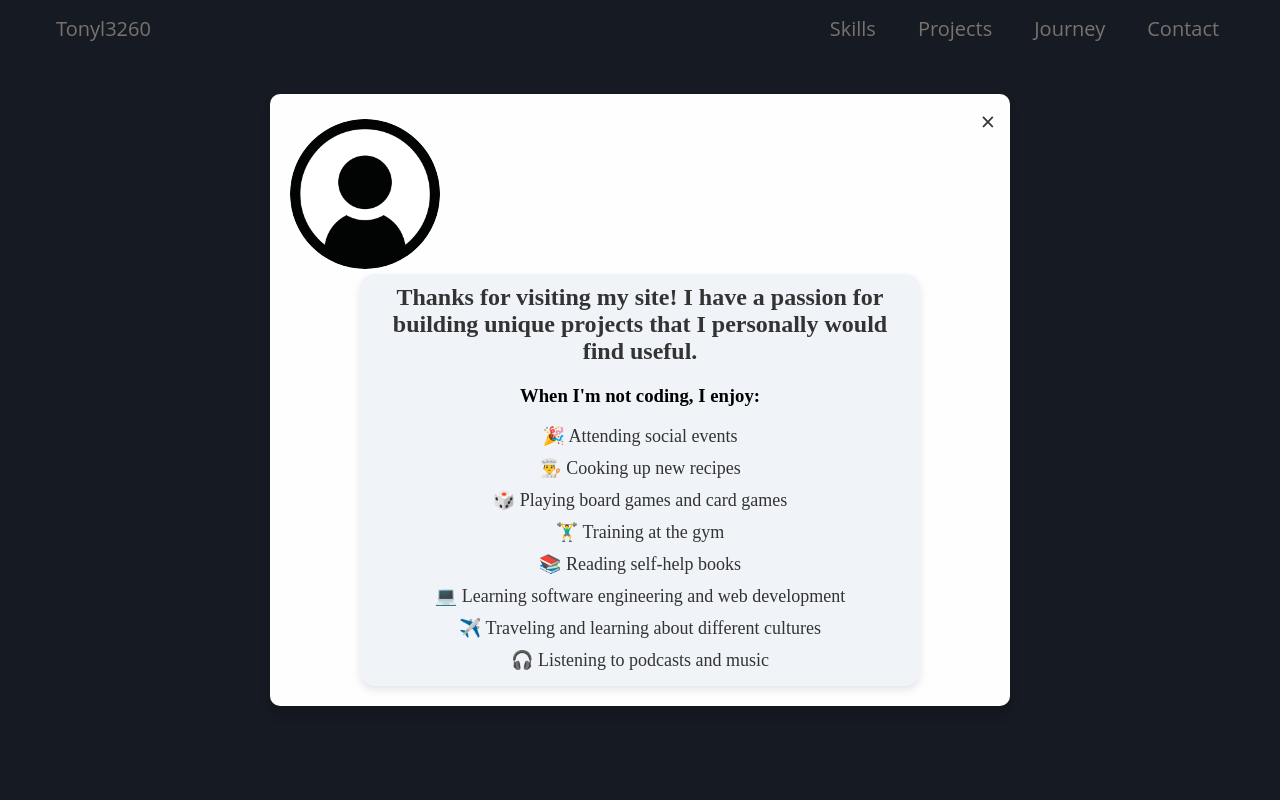
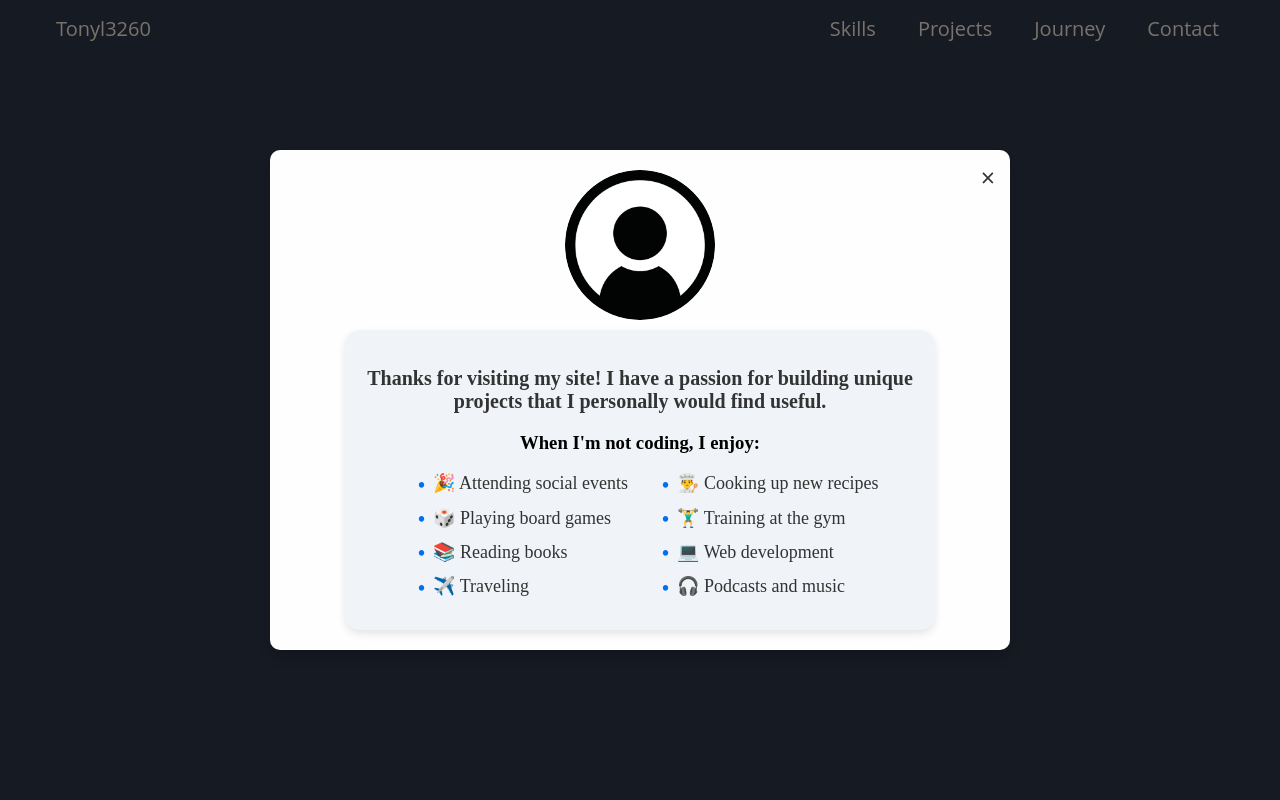
Before and after one commit to Tonyl3260/Portfolio, a plain HTML site: page index.html in a window 1280 px wide. Both pictures are taken after a click on the element "Tony!". Shown: the top 800 px of the page. Drawn offline with Linux system fonts and the light colour scheme.

Commit message:
update popup

```diff
--- a/index.html
+++ b/index.html
@@ -45,12 +45,12 @@
                     <ul>
                         <li>🎉 Attending social events</li>
                         <li>👨‍🍳 Cooking up new recipes</li>
-                        <li>🎲 Playing board games and card games</li>
+                        <li>🎲 Playing board games</li>
                         <li>🏋️‍♂️ Training at the gym</li>
-                        <li>📚 Reading self-help books</li>
-                        <li>💻 Learning software engineering and web development</li>
-                        <li>✈️ Traveling and learning about different cultures</li>
-                        <li>🎧 Listening to podcasts and music</li>
+                        <li>📚 Reading books</li>
+                        <li>💻 Web development</li>
+                        <li>✈️ Traveling </li>
+                        <li>🎧 Podcasts and music</li>
                     </ul>
             </div>
             </ul>
@@ -144,7 +144,7 @@
         <ul class="timeline">
             <li class="timeline-item left" data-role="Graduate with Bachelor of Arts in Computer Science"
                 data-description="Bachelor of Arts in Computer Science at CUNY Hunter College, expected to graduate in December 2024 with a GPA of 3.34.
-                <br> <br> Relevant coursework:
+                <br> <br> <strong>Relevant coursework:</strong>
                 Data Structures | Algorithms | Object Oriented Programming | Computer Architecture | Operating Systems | Web Development | Data Communications & Networks | Network Security">
                 <span class="timeline-year">2024</span>
                 <div class="timeline-content">Graduate with Bachelor of Arts in Computer Science</div>
--- a/scss/components/_experience.scss
+++ b/scss/components/_experience.scss
@@ -145,59 +145,3 @@ bottom: 0;
 left: 50%;
 margin-left: -2px;
 }
-
-.popup-container {
-display: none;
-position: fixed;
-z-index: 9999;
-left: 0;
-top: 0;
-width: 100%;
-height: 100%;
-background-color: rgba(0, 0, 0, 0.5);
-justify-content: center;
-align-items: center;
-}
-
-.popup {
-background-color: #fefefe;
-color: black;
-padding: 20px;
-border-radius: 10px;
-box-shadow: 0 8px 16px rgba(0, 0, 0, 0.2);
-width: 700px;
-max-height: 80vh;
-overflow-y: auto;
-text-align: left;
-position: relative;
-animation: fadeIn 0.3s ease-out;
-}
-
-.popup .close {
-position: absolute;
-top: 10px;
-right: 15px;
-font-size: 25px;
-cursor: pointer;
-color: #333;
-}
-
-.popup .close:hover {
-color: red;
-}
-
-.popup ul {
-list-style-type: none;
-padding-left: 0px;
-}
-
-.popup ul li {
-margin-bottom: 10px;
-}
-
-.popup h2 {
-  text-align: center; /* Center the role/title */
-  font-size: 24px;
-  font-weight: bold;
-  margin-bottom: 20px;
-}
--- a/scss/components/_popup.scss
+++ b/scss/components/_popup.scss
@@ -1,8 +1,8 @@
 .click-me {
   position: absolute;
-  top: 28%; /* Adjust to position dynamically based on the screen */
-  left: 64%; /* Adjust based on responsiveness */
-  width: 100px; /* Adjust size */
+  top: 28%;
+  left: 64%;
+  width: 100px;
   opacity: 0;
   transform: translateY(-100px);
   animation: slideInDown 1s ease-out forwards;
@@ -22,6 +22,29 @@
   align-items: center;
 }
 
+.popup {
+  background-color: #fefefe;
+  color: black;
+  padding: 20px;
+  border-radius: 10px;
+  box-shadow: 0 8px 16px rgba(0, 0, 0, 0.2);
+  width: 700px;
+  max-height: 80vh;
+  overflow-y: auto;
+  text-align: left;
+  position: relative;
+  animation: fadeIn 0.3s ease-out;
+}
+
+.popup img {
+  width: 150px;
+  height: auto;
+  border-radius: 50%;
+  margin: 0 auto;
+  margin-bottom: 10px;
+  display: block;
+}
+
 .popup .close {
   position: absolute;
   top: 10px;
@@ -35,80 +58,64 @@
   color: red;
 }
 
-.popup {
-  background-color: #fefefe;
-  color: black;
-  padding: 15px;  /* Reduced padding for a more compact look */
-  border-radius: 10px;
-  box-shadow: 0 8px 16px rgba(0, 0, 0, 0.2);
-  width: 800px;  /* You can reduce this if it's still too large */
-  text-align: center;
-  position: relative;
-  animation: fadeIn 0.3s ease-out;
+.popup ul {
+  list-style-type: none; /* Removes bullet points */
+  padding-left: 0; /* Removes padding */
 }
 
-.popup img {
-  width: 150px;  /* Reduced image size for a better fit */
-  height: auto;
-  border-radius: 50%;
-  margin-top: 5px;
+.popup ul li {
+  margin-bottom: 10px; /* Adjust margin */
+  list-style: none; /* Ensures no bullets */
 }
 
+/* About Me Container Styles */
 .about-me-container {
-  background-color: #f0f4f8; /* Light background to make it stand out */
-  padding: 5px;  /* Reduced padding */
+  background-color: #f0f4f8;
+  padding: 20px;
   border-radius: 15px;
-  max-width: 550px;  /* Reduced max-width for a smaller container */
-  margin: 0 auto;  /* Centers the container */
+  max-width: 550px;
+  margin: 0 auto;
   text-align: center;
-  font-family: 'Lora', serif; /* Choose a clean, friendly font */
-  box-shadow: 0 4px 8px rgba(0, 0, 0, 0.1); /* Adds a subtle shadow for depth */
+  font-family: 'Lora', serif;
+  box-shadow: 0 4px 8px rgba(0, 0, 0, 0.1);
 }
 
 .about-me-container h2 {
-  font-size: 26px;  /* Slightly smaller font size */
-  color: #333; /* A slightly dark color for contrast */
-  margin: 5px;
+  font-size: 20px;
+  color: #333;
+  margin-bottom: 10px;
 }
 
 .about-me-container p {
-  font-size: 16px;  /* Smaller font size for paragraph text */
-  color: #555; /* A softer gray for secondary text */
+  font-size: 16px;
+  color: #555;
   line-height: 1.6;
-  margin: 5px;
-}
-.about-me-container h4{
-  font-size: 16px;  /* Smaller font size for paragraph text */
-  color: #444;
-  line-height: 1.6;
-  margin: 0px;
+  margin-bottom: 5px;
 }
 
 .about-me-container ul {
   list-style-type: none;
   padding: 0;
-  margin:5px;
+  margin: 0 auto;
+  text-align: center;
 }
 
 .about-me-container ul li {
   font-size: 18px;
   color: #333;
-  margin-bottom: 5px;  /* Slightly tighter margin */
+  margin-bottom: 10px;
+  margin-left: 20px;
+  display: inline-block;
+  width: 220px; /* Adjusted for better alignment */
+  vertical-align: top;
+  text-align: left; /* Align text to the left for better readability */
 }
 
 .about-me-container ul li::before {
-  color: #ff6b6b;
+  content: "•";
+  margin-right: 8px;
+  color: #0070f3;
   font-weight: bold;
-  display: inline-block;
-  width: 1em;
-  margin-left: -1em;
+  font-size: 20px;
+  vertical-align: middle; /* Align the bullet point better with text */
 }
-
-.about-me-container ul li span {
-  margin-right: 10px; /* Add some space between emoji and text */
-}
-
-.about-me-container ul li:hover {
-  color: #0070f3; /* Adds a subtle color change on hover */
-  transition: color 0.3s ease;
-}
```
Also changed, not shown: css/styles.css, 1 other file.
